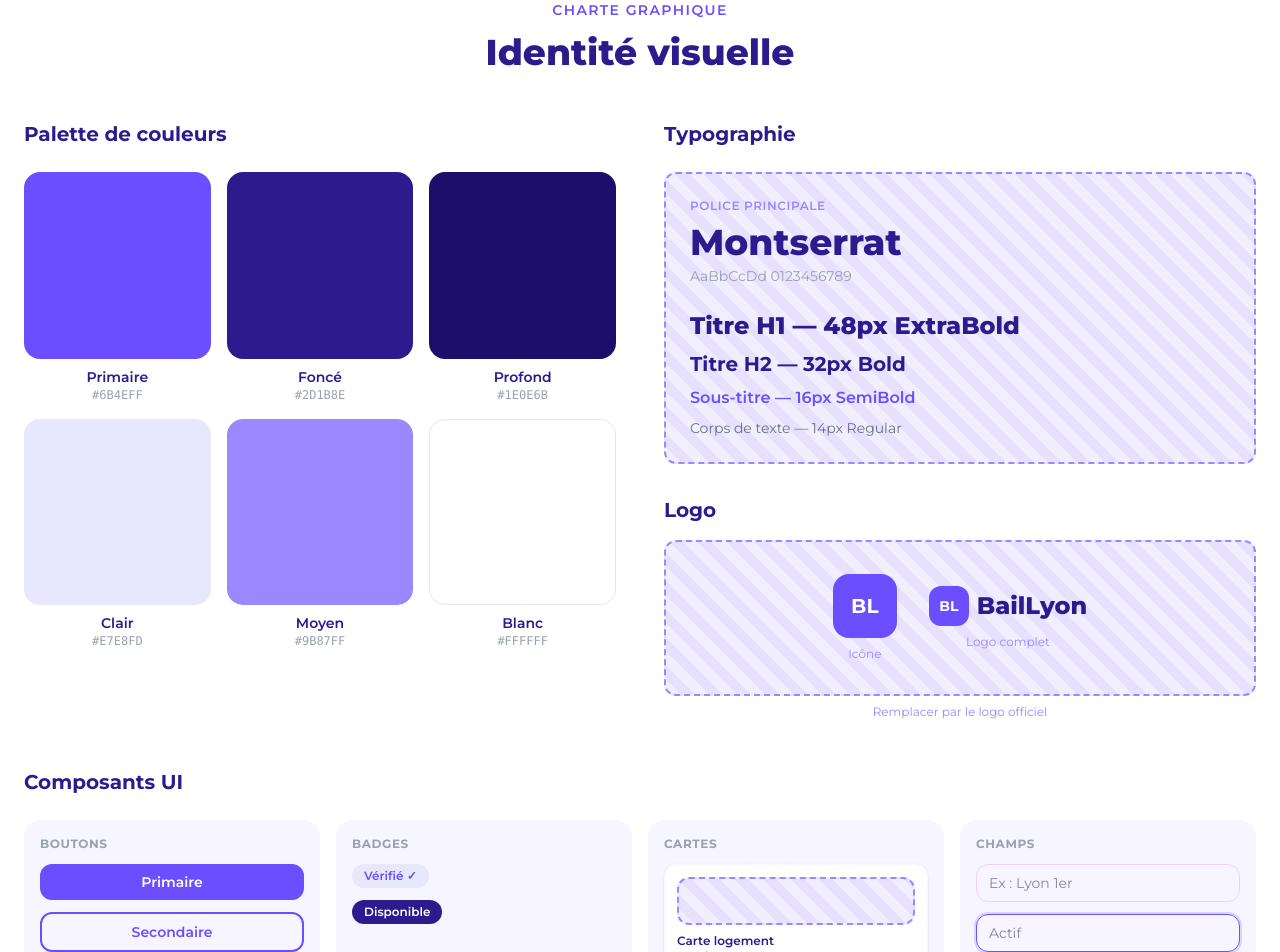
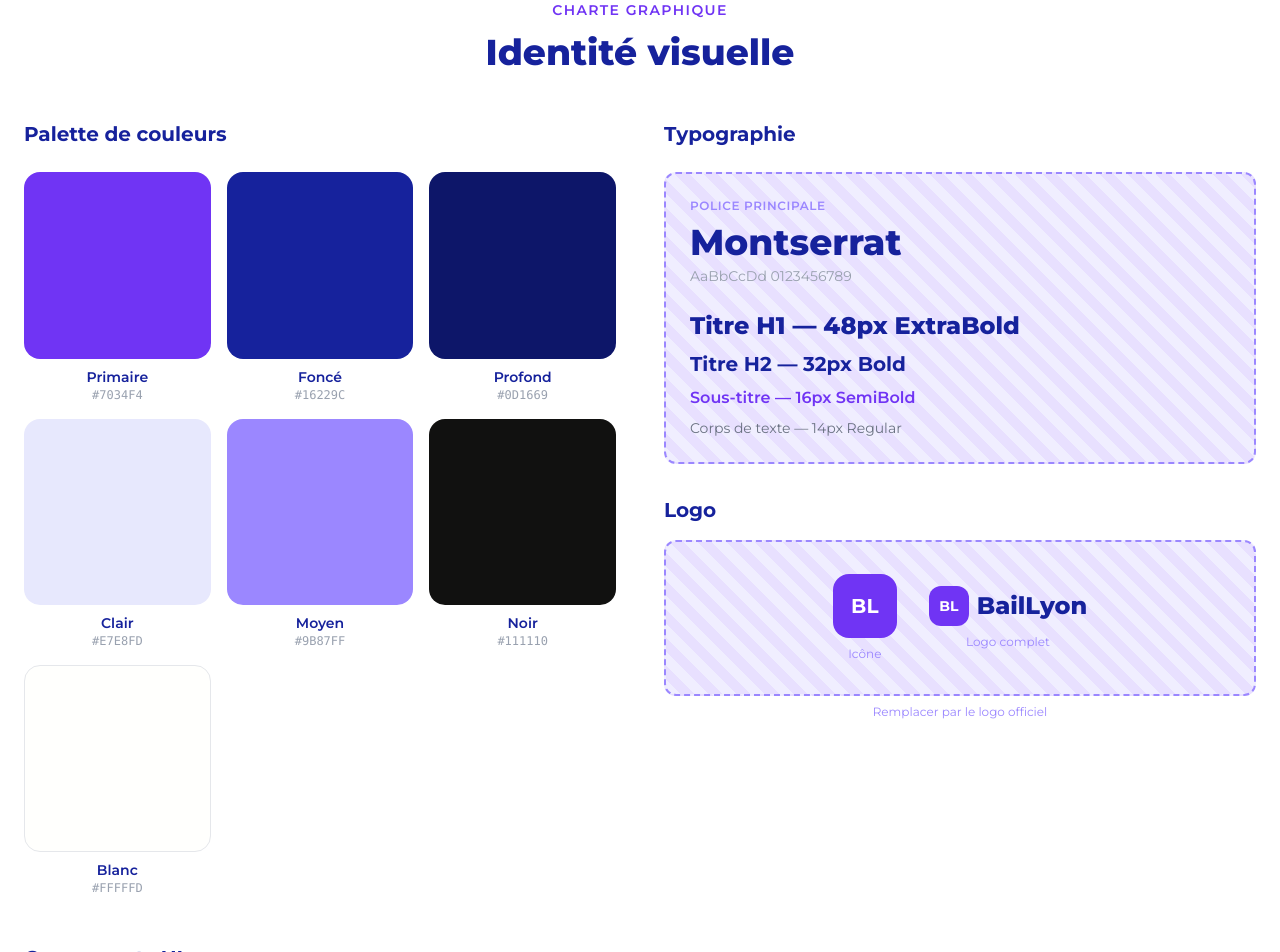
Before and after one commit to sosoYim/log-presentation, a Next.js app: page /charte in a window 1280 px wide. Shown: the part 160-1112 px from the top of the page. Built offline with nearby package versions, Linux system fonts and the light colour scheme.

Commit message:
feat: corrected colors

```diff
--- a/app/globals.css
+++ b/app/globals.css
@@ -2,7 +2,7 @@
 
 :root {
   --background: #ffffff;
-  --foreground: #1a1a2e;
+  --foreground: #111110;
 }
 
 html {
--- a/components/Footer.tsx
+++ b/components/Footer.tsx
@@ -12,7 +12,7 @@
 
 export default function Footer() {
   return (
-    <footer className="bg-[#2D1B8E] text-white py-12">
+    <footer className="bg-[#16229C] text-white py-12">
       <div className="max-w-7xl mx-auto px-6">
         <div className="flex flex-col md:flex-row items-center justify-between gap-6">
           <Link href="/">
--- a/components/Navbar.tsx
+++ b/components/Navbar.tsx
@@ -34,8 +34,8 @@
               href={item.href}
               className={`text-sm font-medium transition-colors ${
                 pathname === item.href
-                  ? "text-[#6B4EFF] font-semibold"
-                  : "text-gray-600 hover:text-[#6B4EFF]"
+                  ? "text-[#7034F4] font-semibold"
+                  : "text-gray-600 hover:text-[#7034F4]"
               }`}
             >
               {item.label}
@@ -45,7 +45,7 @@
 
         {/* Mobile toggle */}
         <button
-          className="md:hidden text-gray-600 hover:text-[#6B4EFF]"
+          className="md:hidden text-gray-600 hover:text-[#7034F4]"
           onClick={() => setOpen(!open)}
         >
           {open ? <X size={22} /> : <Menu size={22} />}
@@ -61,7 +61,7 @@
               href={item.href}
               onClick={() => setOpen(false)}
               className={`text-sm font-medium ${
-                pathname === item.href ? "text-[#6B4EFF] font-semibold" : "text-gray-600"
+                pathname === item.href ? "text-[#7034F4] font-semibold" : "text-gray-600"
               }`}
             >
               {item.label}
--- a/components/sections/About.tsx
+++ b/components/sections/About.tsx
@@ -23,9 +23,9 @@
     <section className="py-24 bg-white">
       <div className="max-w-7xl mx-auto px-6">
         <div className="mb-10">
-          <h3 className="text-2xl font-extrabold text-[#2D1B8E] mb-1 inline-block relative">
+          <h3 className="text-2xl font-extrabold text-[#16229C] mb-1 inline-block relative">
             L'idée en une phrase
-            <span className="block h-1 w-12 bg-[#6B4EFF] rounded-full mt-2" />
+            <span className="block h-1 w-12 bg-[#7034F4] rounded-full mt-2" />
           </h3>
           <p className="text-gray-500 mt-4 text-base leading-relaxed max-w-2xl">
             Un étudiant lyonnais peut proposer son logement pendant son absence, et un autre
@@ -38,12 +38,12 @@
           {values.map((v, i) => (
             <div
               key={i}
-              className="bg-white border border-purple-100 rounded-2xl p-7 shadow-sm hover:shadow-md hover:border-[#6B4EFF]/40 transition-all"
+              className="bg-white border border-purple-100 rounded-2xl p-7 shadow-sm hover:shadow-md hover:border-[#7034F4]/40 transition-all"
             >
               <div className="w-12 h-12 bg-[#E7E8FD] rounded-xl flex items-center justify-center mb-4">
                 <Image src={v.icon} alt={v.title} width={24} height={24} />
               </div>
-              <h4 className="text-xl font-extrabold text-[#2D1B8E] mb-2">{v.title}</h4>
+              <h4 className="text-xl font-extrabold text-[#16229C] mb-2">{v.title}</h4>
               <p className="text-gray-500 text-sm leading-relaxed">{v.desc}</p>
             </div>
           ))}
--- a/components/sections/CharteGraphique.tsx
+++ b/components/sections/CharteGraphique.tsx
@@ -1,10 +1,11 @@
 const colors = [
-  { name: "Primaire", hex: "#6B4EFF", label: "Purple Primary" },
-  { name: "Foncé", hex: "#2D1B8E", label: "Purple Dark" },
-  { name: "Profond", hex: "#1E0E6B", label: "Purple Deeper" },
+  { name: "Primaire", hex: "#7034F4", label: "Purple Primary" },
+  { name: "Foncé", hex: "#16229C", label: "Purple Dark" },
+  { name: "Profond", hex: "#0D1669", label: "Purple Deeper" },
   { name: "Clair", hex: "#E7E8FD", label: "Purple Light" },
   { name: "Moyen", hex: "#9B87FF", label: "Purple Mid" },
-  { name: "Blanc", hex: "#FFFFFF", label: "White", border: true },
+  { name: "Noir", hex: "#111110", label: "Black" },
+  { name: "Blanc", hex: "#FFFFFD", label: "White", border: true },
 ];
 
 export default function CharteGraphique() {
@@ -12,10 +13,10 @@
     <section className="py-24 bg-white">
       <div className="max-w-7xl mx-auto px-6">
         <div className="text-center mb-12">
-          <p className="text-[#6B4EFF] font-semibold tracking-widest text-sm uppercase mb-3">
+          <p className="text-[#7034F4] font-semibold tracking-widest text-sm uppercase mb-3">
             Charte graphique
           </p>
-          <h2 className="text-4xl font-extrabold text-[#2D1B8E]">
+          <h2 className="text-4xl font-extrabold text-[#16229C]">
             Identité visuelle
           </h2>
         </div>
@@ -23,7 +24,7 @@
         <div className="grid md:grid-cols-2 gap-12">
           {/* Couleurs */}
           <div>
-            <h3 className="font-bold text-[#2D1B8E] text-xl mb-6">Palette de couleurs</h3>
+            <h3 className="font-bold text-[#16229C] text-xl mb-6">Palette de couleurs</h3>
             <div className="grid grid-cols-3 gap-4">
               {colors.map((c, i) => (
                 <div key={i} className="flex flex-col items-center gap-2">
@@ -32,7 +33,7 @@
                     style={{ backgroundColor: c.hex }}
                   />
                   <div className="text-center">
-                    <p className="font-semibold text-[#2D1B8E] text-sm">{c.name}</p>
+                    <p className="font-semibold text-[#16229C] text-sm">{c.name}</p>
                     <p className="text-gray-400 text-xs font-mono">{c.hex}</p>
                   </div>
                 </div>
@@ -42,32 +43,32 @@
 
           {/* Typographie */}
           <div>
-            <h3 className="font-bold text-[#2D1B8E] text-xl mb-6">Typographie</h3>
+            <h3 className="font-bold text-[#16229C] text-xl mb-6">Typographie</h3>
             <div className="section-placeholder rounded-2xl p-6 flex flex-col gap-6">
               <div>
                 <p className="text-xs text-[#9B87FF] font-semibold uppercase tracking-wider mb-2">Police principale</p>
-                <p className="text-4xl font-extrabold text-[#2D1B8E]">Montserrat</p>
+                <p className="text-4xl font-extrabold text-[#16229C]">Montserrat</p>
                 <p className="text-gray-400 text-sm mt-1">AaBbCcDd 0123456789</p>
               </div>
               <div className="space-y-2">
-                <p className="text-2xl font-extrabold text-[#2D1B8E]">Titre H1 — 48px ExtraBold</p>
-                <p className="text-xl font-bold text-[#2D1B8E]">Titre H2 — 32px Bold</p>
-                <p className="text-base font-semibold text-[#6B4EFF]">Sous-titre — 16px SemiBold</p>
+                <p className="text-2xl font-extrabold text-[#16229C]">Titre H1 — 48px ExtraBold</p>
+                <p className="text-xl font-bold text-[#16229C]">Titre H2 — 32px Bold</p>
+                <p className="text-base font-semibold text-[#7034F4]">Sous-titre — 16px SemiBold</p>
                 <p className="text-sm text-gray-500">Corps de texte — 14px Regular</p>
               </div>
             </div>
 
             {/* Logo placeholder */}
-            <h3 className="font-bold text-[#2D1B8E] text-xl mt-8 mb-4">Logo</h3>
+            <h3 className="font-bold text-[#16229C] text-xl mt-8 mb-4">Logo</h3>
             <div className="section-placeholder rounded-2xl p-8 flex items-center justify-center gap-8">
               <div className="flex flex-col items-center gap-2">
-                <div className="w-16 h-16 rounded-2xl bg-[#6B4EFF] flex items-center justify-center text-white font-bold text-xl">BL</div>
+                <div className="w-16 h-16 rounded-2xl bg-[#7034F4] flex items-center justify-center text-white font-bold text-xl">BL</div>
                 <p className="text-xs text-[#9B87FF]">Icône</p>
               </div>
               <div className="flex flex-col items-center gap-2">
                 <div className="flex items-center gap-2">
-                  <div className="w-10 h-10 rounded-xl bg-[#6B4EFF] flex items-center justify-center text-white font-bold text-sm">BL</div>
-                  <span className="text-2xl font-extrabold text-[#2D1B8E]">BailLyon</span>
+                  <div className="w-10 h-10 rounded-xl bg-[#7034F4] flex items-center justify-center text-white font-bold text-sm">BL</div>
+                  <span className="text-2xl font-extrabold text-[#16229C]">BailLyon</span>
                 </div>
                 <p className="text-xs text-[#9B87FF]">Logo complet</p>
               </div>
@@ -78,35 +79,35 @@
 
         {/* Composants UI */}
         <div className="mt-12">
-          <h3 className="font-bold text-[#2D1B8E] text-xl mb-6">Composants UI</h3>
+          <h3 className="font-bold text-[#16229C] text-xl mb-6">Composants UI</h3>
           <div className="grid sm:grid-cols-2 lg:grid-cols-4 gap-4">
             <div className="bg-[#F7F5FF] rounded-2xl p-4 flex flex-col gap-3">
               <p className="text-xs font-bold text-gray-400 uppercase tracking-wider">Boutons</p>
-              <button className="bg-[#6B4EFF] text-white font-semibold px-4 py-2 rounded-xl text-sm">Primaire</button>
-              <button className="border-2 border-[#6B4EFF] text-[#6B4EFF] font-semibold px-4 py-2 rounded-xl text-sm">Secondaire</button>
+              <button className="bg-[#7034F4] text-white font-semibold px-4 py-2 rounded-xl text-sm">Primaire</button>
+              <button className="border-2 border-[#7034F4] text-[#7034F4] font-semibold px-4 py-2 rounded-xl text-sm">Secondaire</button>
             </div>
             <div className="bg-[#F7F5FF] rounded-2xl p-4 flex flex-col gap-3">
               <p className="text-xs font-bold text-gray-400 uppercase tracking-wider">Badges</p>
-              <span className="inline-block bg-[#E7E8FD] text-[#6B4EFF] text-xs font-semibold px-3 py-1 rounded-full w-fit">Vérifié ✓</span>
-              <span className="inline-block bg-[#2D1B8E] text-white text-xs font-semibold px-3 py-1 rounded-full w-fit">Disponible</span>
+              <span className="inline-block bg-[#E7E8FD] text-[#7034F4] text-xs font-semibold px-3 py-1 rounded-full w-fit">Vérifié ✓</span>
+              <span className="inline-block bg-[#16229C] text-white text-xs font-semibold px-3 py-1 rounded-full w-fit">Disponible</span>
             </div>
             <div className="bg-[#F7F5FF] rounded-2xl p-4 flex flex-col gap-3">
               <p className="text-xs font-bold text-gray-400 uppercase tracking-wider">Cartes</p>
               <div className="bg-white rounded-xl p-3 shadow-sm border border-purple-50">
                 <div className="w-full h-12 section-placeholder rounded-lg mb-2" />
-                <p className="font-semibold text-[#2D1B8E] text-xs">Carte logement</p>
+                <p className="font-semibold text-[#16229C] text-xs">Carte logement</p>
                 <p className="text-gray-400 text-xs">Prix / nuit</p>
               </div>
             </div>
             <div className="bg-[#F7F5FF] rounded-2xl p-4 flex flex-col gap-3">
               <p className="text-xs font-bold text-gray-400 uppercase tracking-wider">Champs</p>
               <input
-                className="border border-purple-200 rounded-xl px-3 py-2 text-sm w-full focus:outline-none focus:ring-2 focus:ring-[#6B4EFF]"
+                className="border border-purple-200 rounded-xl px-3 py-2 text-sm w-full focus:outline-none focus:ring-2 focus:ring-[#7034F4]"
                 placeholder="Ex : Lyon 1er"
                 readOnly
               />
               <input
-                className="border border-[#6B4EFF] rounded-xl px-3 py-2 text-sm w-full focus:outline-none ring-2 ring-[#6B4EFF]/20"
+                className="border border-[#7034F4] rounded-xl px-3 py-2 text-sm w-full focus:outline-none ring-2 ring-[#7034F4]/20"
                 placeholder="Actif"
                 readOnly
               />
--- a/components/sections/DEV.tsx
+++ b/components/sections/DEV.tsx
@@ -3,10 +3,10 @@
     <section className="py-24 bg-white">
       <div className="max-w-7xl mx-auto px-6">
         <div className="text-center mb-12">
-          <p className="text-[#6B4EFF] font-semibold tracking-widest text-sm uppercase mb-3">
+          <p className="text-[#7034F4] font-semibold tracking-widest text-sm uppercase mb-3">
             Développement
           </p>
-          <h2 className="text-4xl font-extrabold text-[#2D1B8E]">
+          <h2 className="text-4xl font-extrabold text-[#16229C]">
             Architecture technique
           </h2>
           <p className="text-gray-500 mt-3">Modèle de données et spécifications API</p>
@@ -15,7 +15,7 @@
         <div className="grid md:grid-cols-2 gap-8">
           {/* Modèle de données */}
           <div className="bg-[#F7F5FF] rounded-3xl overflow-hidden shadow-sm border border-purple-50">
-            <div className="bg-[#2D1B8E] px-6 py-4">
+            <div className="bg-[#16229C] px-6 py-4">
               <h3 className="font-bold text-white text-lg">Modèle de données (UML)</h3>
               <p className="text-white/60 text-sm">Entités et relations</p>
             </div>
@@ -33,7 +33,7 @@
 
           {/* API */}
           <div className="bg-[#F7F5FF] rounded-3xl overflow-hidden shadow-sm border border-purple-50">
-            <div className="bg-[#6B4EFF] px-6 py-4">
+            <div className="bg-[#7034F4] px-6 py-4">
               <h3 className="font-bold text-white text-lg">Spécification API</h3>
               <p className="text-white/60 text-sm">OpenAPI / REST endpoints</p>
             </div>
@@ -56,7 +56,7 @@
                   }`}>
                     {e.method}
                   </span>
-                  <code className="text-xs font-mono text-[#6B4EFF] flex-1">{e.path}</code>
+                  <code className="text-xs font-mono text-[#7034F4] flex-1">{e.path}</code>
                   <span className="text-xs text-gray-400">{e.desc}</span>
                 </div>
               ))}
@@ -68,7 +68,7 @@
 
           {/* Architecture */}
           <div className="md:col-span-2 bg-[#F7F5FF] rounded-3xl overflow-hidden shadow-sm border border-purple-50">
-            <div className="bg-[#1E0E6B] px-6 py-4">
+            <div className="bg-[#0D1669] px-6 py-4">
               <h3 className="font-bold text-white text-lg">Architecture & Stack technique</h3>
               <p className="text-white/60 text-sm">Choix technologiques</p>
             </div>
--- a/components/sections/Maquette.tsx
+++ b/components/sections/Maquette.tsx
@@ -3,10 +3,10 @@
     <section className="py-24 bg-[#F7F5FF]">
       <div className="max-w-7xl mx-auto px-6">
         <div className="text-center mb-12">
-          <p className="text-[#6B4EFF] font-semibold tracking-widest text-sm uppercase mb-3">
+          <p className="text-[#7034F4] font-semibold tracking-widest text-sm uppercase mb-3">
             Maquette
           </p>
-          <h2 className="text-4xl font-extrabold text-[#2D1B8E]">
+          <h2 className="text-4xl font-extrabold text-[#16229C]">
             Design de l'application
           </h2>
           <p className="text-gray-500 mt-3">Aperçu des écrans principaux de BailLyon</p>
@@ -15,7 +15,7 @@
         {/* Main placeholder */}
         <div className="section-placeholder rounded-3xl w-full aspect-video flex flex-col items-center justify-center text-[#9B87FF] text-center p-8">
           <div className="text-5xl mb-4">📱</div>
-          <p className="font-bold text-xl text-[#6B4EFF]">Maquette Figma</p>
+          <p className="font-bold text-xl text-[#7034F4]">Maquette Figma</p>
           <p className="text-sm mt-2 opacity-70 max-w-md">
             Intégrer ici l'iframe Figma ou les captures d'écran des écrans principaux<br />
             (accueil, recherche, annonce, messagerie, profil)
--- a/components/sections/PO.tsx
+++ b/components/sections/PO.tsx
@@ -3,10 +3,10 @@
     <section className="py-24 bg-[#F7F5FF]">
       <div className="max-w-7xl mx-auto px-6">
         <div className="text-center mb-12">
-          <p className="text-[#6B4EFF] font-semibold tracking-widest text-sm uppercase mb-3">
+          <p className="text-[#7034F4] font-semibold tracking-widest text-sm uppercase mb-3">
             Product Owner
           </p>
-          <h2 className="text-4xl font-extrabold text-[#2D1B8E]">
+          <h2 className="text-4xl font-extrabold text-[#16229C]">
             Vision produit
           </h2>
           <p className="text-gray-500 mt-3">Stratégie, priorisation et roadmap — par Dylan</p>
@@ -15,7 +15,7 @@
         <div className="grid md:grid-cols-2 gap-8">
           {/* Lean Canvas */}
           <div className="bg-white rounded-3xl overflow-hidden shadow-sm border border-purple-50">
-            <div className="bg-[#2D1B8E] px-6 py-4">
+            <div className="bg-[#16229C] px-6 py-4">
               <h3 className="font-bold text-white text-lg">Lean Canvas</h3>
               <p className="text-white/60 text-sm">Vision et modèle économique</p>
             </div>
@@ -31,7 +31,7 @@
 
           {/* Roadmap */}
           <div className="bg-white rounded-3xl overflow-hidden shadow-sm border border-purple-50">
-            <div className="bg-[#6B4EFF] px-6 py-4">
+            <div className="bg-[#7034F4] px-6 py-4">
               <h3 className="font-bold text-white text-lg">Roadmap</h3>
               <p className="text-white/60 text-sm">Scénario minimal → cible</p>
             </div>
@@ -48,7 +48,7 @@
 
           {/* EPICs */}
           <div className="md:col-span-2 bg-white rounded-3xl overflow-hidden shadow-sm border border-purple-50">
-            <div className="bg-[#1E0E6B] px-6 py-4">
+            <div className="bg-[#0D1669] px-6 py-4">
               <h3 className="font-bold text-white text-lg">EPICs & Backlog</h3>
               <p className="text-white/60 text-sm">Spécifications fonctionnelles détaillées</p>
             </div>
--- a/components/sections/Team.tsx
+++ b/components/sections/Team.tsx
@@ -10,10 +10,10 @@
     <section className="py-24 bg-white">
       <div className="max-w-7xl mx-auto px-6">
         <div className="text-center mb-16">
-          <p className="text-[#6B4EFF] font-semibold tracking-widest text-sm uppercase mb-3">
+          <p className="text-[#7034F4] font-semibold tracking-widest text-sm uppercase mb-3">
             L'équipe
           </p>
-          <h2 className="text-4xl font-extrabold text-[#2D1B8E]">
+          <h2 className="text-4xl font-extrabold text-[#16229C]">
             Derrière BailLyon
           </h2>
         </div>
@@ -25,8 +25,8 @@
               <div className="w-20 h-20 mx-auto mb-4 section-placeholder rounded-full flex items-center justify-center text-3xl">
                 {member.emoji}
               </div>
-              <h3 className="font-bold text-[#2D1B8E] text-lg">{member.name}</h3>
-              <p className="text-[#6B4EFF] text-sm font-semibold mb-2">{member.role}</p>
+              <h3 className="font-bold text-[#16229C] text-lg">{member.name}</h3>
+              <p className="text-[#7034F4] text-sm font-semibold mb-2">{member.role}</p>
               <p className="text-gray-500 text-xs leading-relaxed">{member.desc}</p>
             </div>
           ))}
```
Also changed, not shown: components/sections/Hero.tsx (+7 -7 lines), components/sections/ParcoursUtilisateurs.tsx (+25 -25 lines), components/sections/Personas.tsx (+9 -9 lines).
